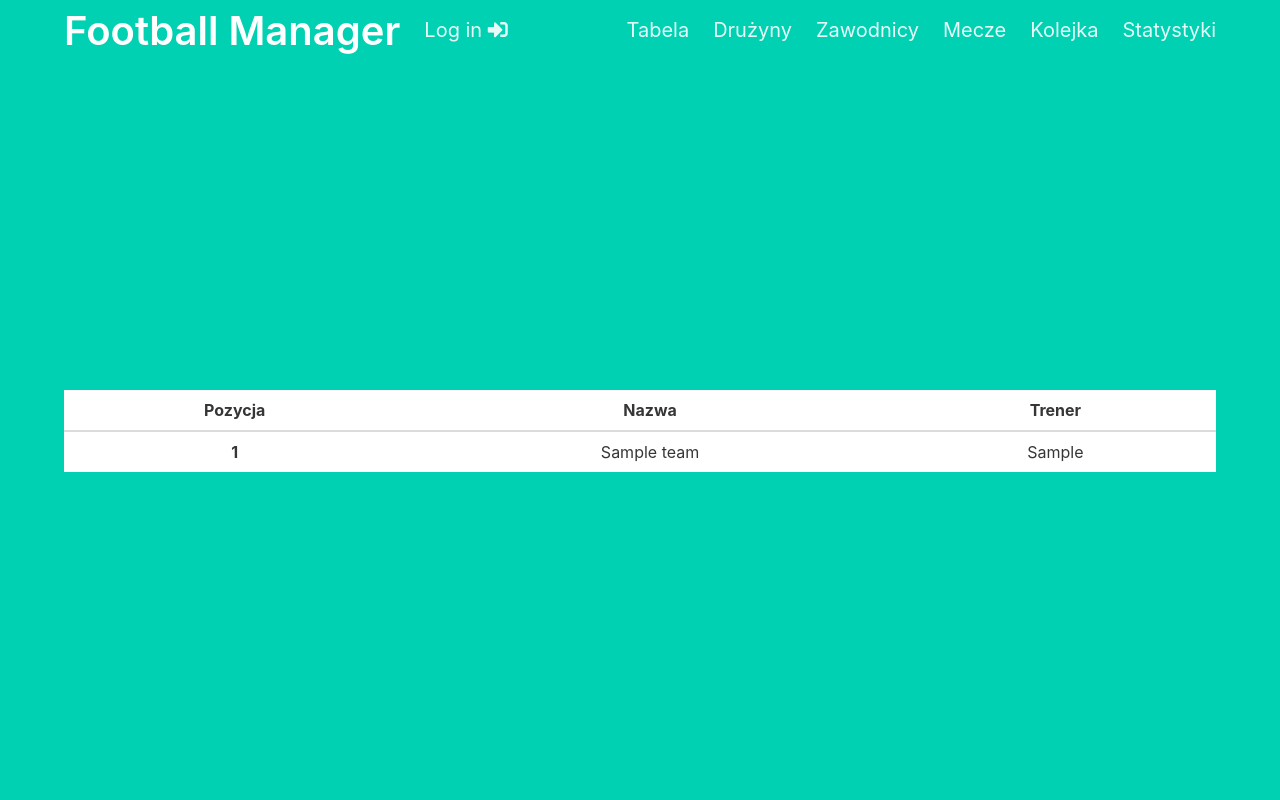
After one commit to Mrochkov/FootballManager, a Django app: page /teams/ in a window 1280 px wide. The commit adds this page. Run offline with Django 5.2, Linux system fonts and the light colour scheme; tables that the repository leaves empty hold one stand-in row (values such as "Sample post").

Commit message:
added /teams, some changes in team model

```diff
--- a/FootballManager/forms.py
+++ b/FootballManager/forms.py
@@ -15,7 +15,7 @@ class FootballerForm(ModelForm):
 class TeamForm(ModelForm):
     class Meta:
         model = Team
-        fields = '__all__'
+        fields = ['name', 'trainer']
 
 
 class MatchForm(ModelForm):
--- a/FootballManager/models.py
+++ b/FootballManager/models.py
@@ -1,11 +1,10 @@
-from datetime import datetime, timezone
-
 from django.db import models
 
 
 class Team(models.Model):
     id = models.AutoField(primary_key=True)
     name = models.CharField(max_length=100, unique=True)
+    trainer = models.CharField(max_length=60)
     wins = models.IntegerField(default=0)
     draws = models.IntegerField(default=0)
     losses = models.IntegerField(default=0)
--- a/FootballManager/templates/FootballManager/table.html
+++ b/FootballManager/templates/FootballManager/table.html
@@ -34,8 +34,5 @@
             {% endfor %}
         </tbody>
     </table>
-    {% if user.is_authenticated %}
-        <a href="/add_team" class="button is-rounded">Dodaj drużynę</a>
-    {% endif %}
 </div>
 {% endblock %}
--- /dev/null
+++ b/FootballManager/templates/FootballManager/teams.html
@@ -0,0 +1,28 @@
+{% extends 'base.html' %}
+
+{% block content %}
+<div class="container has-text-centered">
+    <table class="table is-fullwidth">
+        <thead>
+            <tr>
+                <th>Pozycja</th>
+                <th>Nazwa</th>
+                <th>Trener</th>
+
+            </tr>
+        </thead>
+        <tbody>
+            {% for team in teams %}
+            <tr>
+                <th>{{ forloop.counter }}</th>
+                <td>{{ team.name }}</td>
+                <td>{{ team.trainer }}</td>
+            </tr>
+            {% endfor %}
+        </tbody>
+    </table>
+    {% if user.is_authenticated %}
+        <a href="/add_team" class="button is-rounded">Dodaj drużynę</a>
+    {% endif %}
+</div>
+{% endblock %}
--- a/FootballManager/templates/base.html
+++ b/FootballManager/templates/base.html
@@ -42,6 +42,9 @@
                             <a class="navbar-item" href="/table">
                                 <p class="subtitle is-5">Tabela</p>
                             </a>
+                            <a class="navbar-item" href="/teams">
+                                <p class="subtitle is-5">Drużyny</p>
+                            </a>
                             <a class="navbar-item" href="/footballers">
                                 <p class="subtitle is-5">Zawodnicy</p>
                             </a>
--- a/FootballManager/urls.py
+++ b/FootballManager/urls.py
@@ -10,6 +10,7 @@ urlpatterns = [
     path('logout', views.custom_logout, name='logout'),
     path("", views.TableView.as_view(), name="Table"),
     path("table/", views.TableView.as_view(), name="Table"),
+    path("teams/", views.TeamsView.as_view(), name="Teams"),
     path("footballers/", views.FootballersView.as_view(), name="Footballers"),
     path("matches/", views.MatchesView.as_view(), name="Matches"),
     path("queue/", views.QueueView.as_view(), name="Queue"),
--- a/FootballManager/views.py
+++ b/FootballManager/views.py
@@ -27,6 +27,14 @@ class TableView(generic.ListView):
             team.points = team.wins * 3 + team.draws
             team.goals_balance = team.goals_scored - team.goals_lost
         return teams
+
+
+class TeamsView(generic.ListView):
+    template_name = "FootballManager/teams.html"
+    context_object_name = "teams"
+
+    def get_queryset(self):
+        return Team.objects.order_by("-name")
 
 
 class FootballersView(generic.ListView):
@@ -79,7 +87,7 @@ def Add_Team(request):
         form = TeamForm(request.POST)
         if form.is_valid():
             form.save()
-            return redirect('Table')
+            return redirect('Teams')
     else:
         form = TeamForm()
 
```
Also changed, not shown: FootballManager/templates/FootballManager/add_team.html (+5 -5 lines), FootballManager/migrations/0016_team_trainer.py (added).
